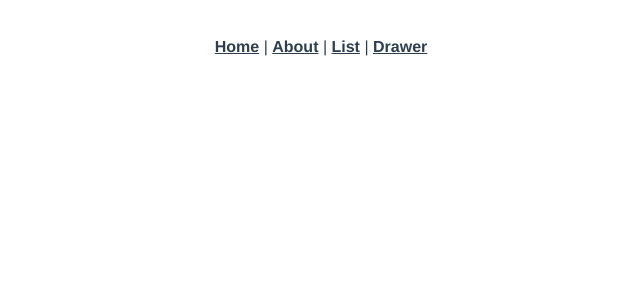
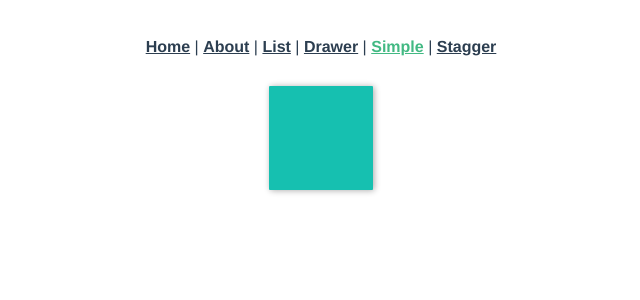
Before and after one commit to your-website/animating-vue, a Vue app: page /simple in a window 1280 px wide. Shown: the top 300 px of the page, without its empty margins (319-959 px from the left). Built offline with nearby package versions, Linux system fonts and the light colour scheme.

Commit message:
animate with GSAP

```diff
--- a/package.json
+++ b/package.json
@@ -9,6 +9,7 @@
   },
   "dependencies": {
     "core-js": "^2.6.5",
+    "gsap": "^3.5.1",
     "velocity-animate": "^1.5.2",
     "vue": "^2.6.10",
     "vue-router": "^3.0.3"
--- a/src/App.vue
+++ b/src/App.vue
@@ -4,11 +4,13 @@
       <router-link to="/">Home</router-link> |
       <router-link to="/about">About</router-link> |
       <router-link to="/list">List</router-link> |
-      <router-link to="/drawer">Drawer</router-link>
+      <router-link to="/drawer">Drawer</router-link> |
+      <router-link to="/simple">Simple</router-link> |
+      <router-link to="/stagger">Stagger</router-link>
     </div>
-    <transition name="slide-fade" mode="out-in">
-      <router-view />
-    </transition>
+    <!-- <transition name="slide-fade" mode="out-in"> -->
+    <router-view />
+    <!-- </transition> -->
   </div>
 </template>
 
--- a/src/router.js
+++ b/src/router.js
@@ -33,6 +33,18 @@
       name: "drawer",
       component: () =>
         import("./views/Drawer.vue")
+    },
+    {
+      path: "/simple",
+      name: "simple",
+      component: () =>
+        import("./views/Simple.vue")
+    },
+    {
+      path: "/stagger",
+      name: "stagger",
+      component: () =>
+        import("./views/Stagger.vue")
     }
   ]
 });
--- /dev/null
+++ b/src/views/Simple.vue
@@ -0,0 +1,39 @@
+<template>
+  <transition appear @before-enter="beforeEnter" @enter="enter" :css="false">
+    <div class="card"></div>
+  </transition>
+</template>
+
+<script>
+import gsap from 'gsap'
+
+export default {
+  methods: {
+    beforeEnter(el) {
+      el.style.opacity = 0
+      el.style.transform = 'scale(0,0)'
+    },
+    enter(el, done) {
+      gsap.to(el, {
+        duration: 1,
+        opacity: 1,
+        scale: 1,
+        ease: 'bounce.out',
+        onComplete: done,
+      })
+    },
+  },
+}
+</script>
+
+<style scoped>
+.card {
+  display: block;
+  margin: 0 auto 0 auto;
+  height: 6.5em;
+  width: 6.5em;
+  border-radius: 1%;
+  background-color: #16c0b0;
+  box-shadow: 0.08em 0.03em 0.4em #ababab;
+}
+</style>
--- /dev/null
+++ b/src/views/Stagger.vue
@@ -0,0 +1,56 @@
+<template>
+  <div id="container">
+    <div v-for="card in cards" :key="card.id" class="card"></div>
+  </div>
+</template>
+
+<script>
+import gsap from 'gsap'
+
+export default {
+  data() {
+    return {
+      cards: [
+        { id: 1298 },
+        { id: 8748 },
+        { id: 4919 },
+        { id: 5527 },
+        { id: 9428 },
+        { id: 7103 },
+      ],
+    }
+  },
+  mounted() {
+    gsap.from('.card', {
+      duration: 0.5,
+      opacity: 0,
+      scale: 0,
+      y: 200,
+      ease: 'power1',
+      stagger: {
+        each: 0.1,
+        from: 'center',
+      },
+    })
+  },
+}
+</script>
+
+<style scoped>
+#container {
+  display: flex;
+  flex-direction: row;
+  flex-wrap: wrap;
+  justify-content: space-evenly;
+}
+.card {
+  height: 6.5em;
+  width: 6.5em;
+  border-radius: 1%;
+  background-color: #16c0b0;
+  box-shadow: 0.08em 0.03em 0.4em #ababab;
+  padding-top: 1em;
+  margin-top: 0.5em;
+  margin-right: 0.5em;
+}
+</style>
```
Also changed, not shown: 1 other file (tests, documents, lock files or other folders).
